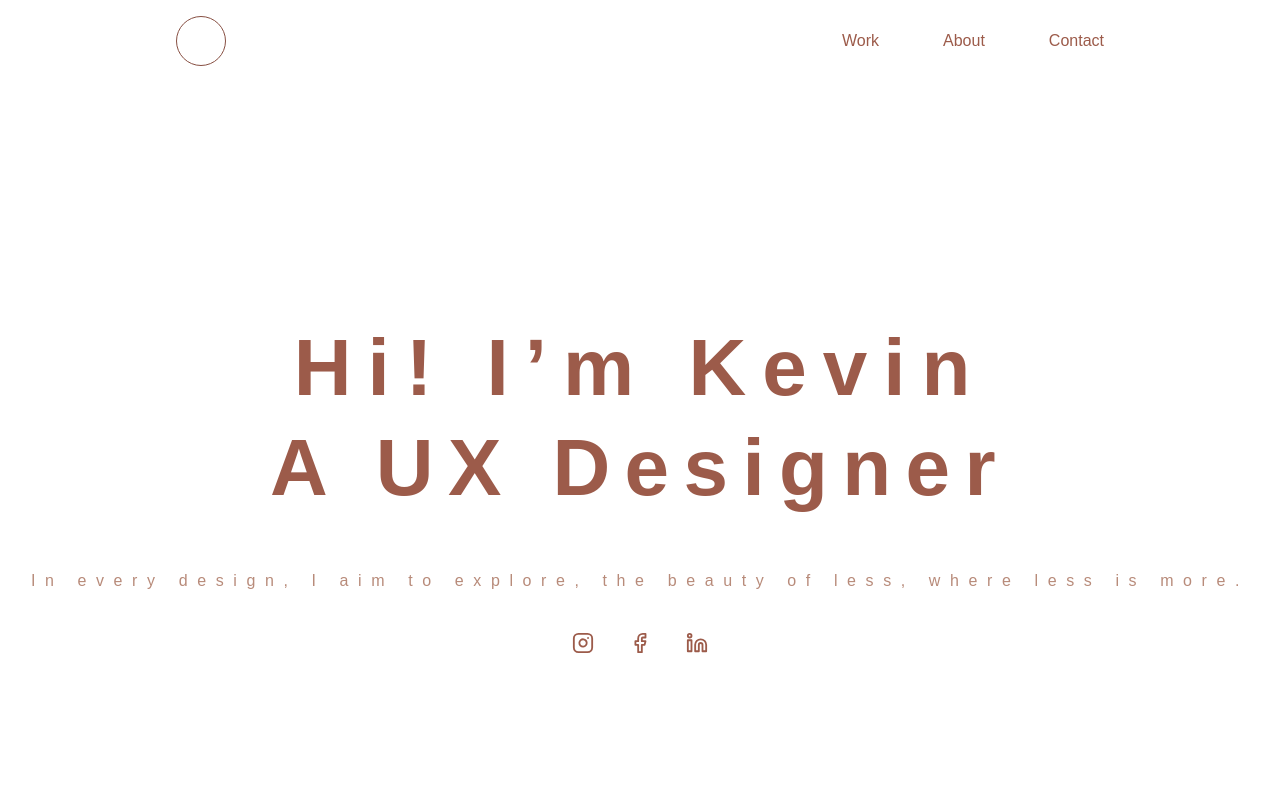
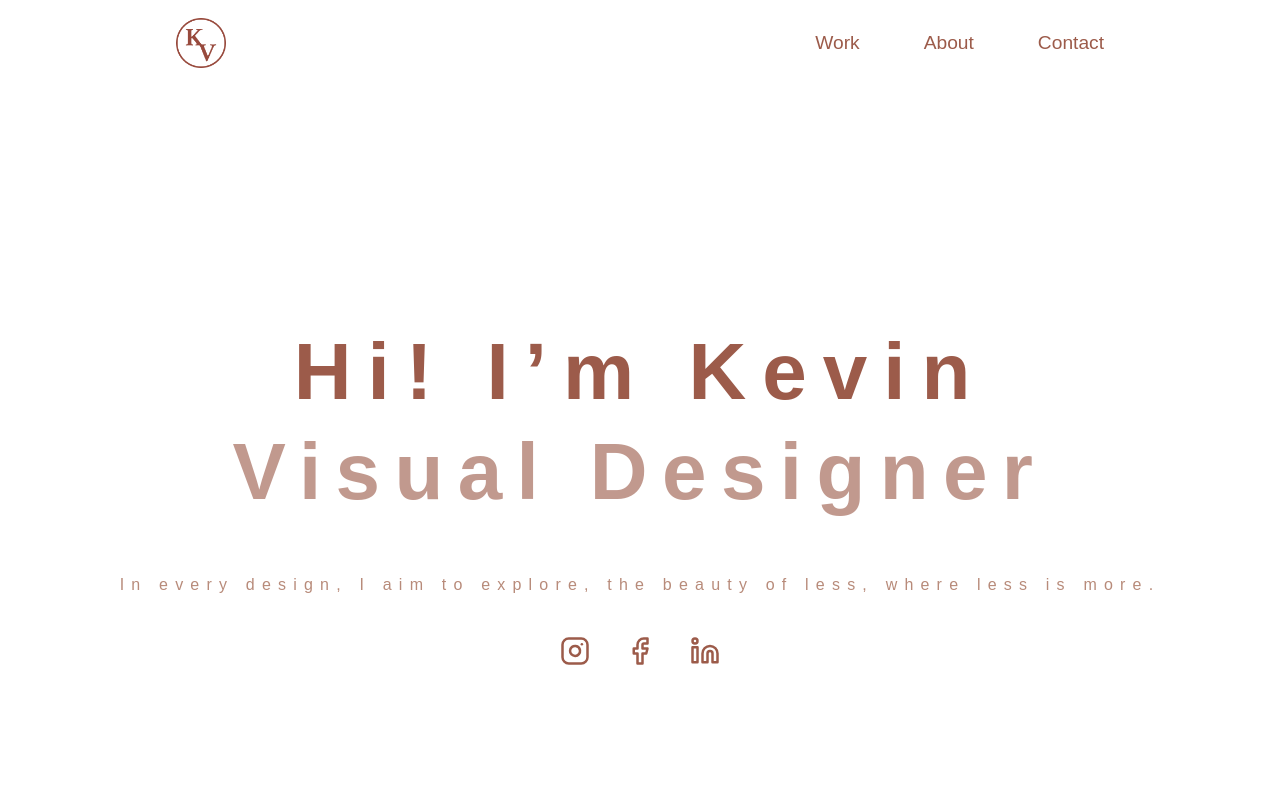
Before and after one commit to Vyke030422/Portfolio2025, a React (Vite) app: page / in a window 1280 px wide. Shown: the top 800 px of the page. Built offline with nearby package versions, Linux system fonts and the light colour scheme.

Commit message:
New Update

```diff
--- a/src/components/footer.tsx
+++ b/src/components/footer.tsx
@@ -12,7 +12,7 @@ export default function Footer() {
       marginTop: "4rem",
       background: "#fff"
     }}>
-      Powered by Kevaura
+      Powered by Kevsthetics
     </footer>
   );
 }
--- a/src/components/navigation.module.css
+++ b/src/components/navigation.module.css
@@ -1,16 +1,26 @@
+html {
+  scroll-behavior: smooth;
+}
+
 .navbar {
   display: flex;
   justify-content: space-between;
   align-items: center;
   padding: 1rem;
 }
-.navbar_logo {
-  border: 1px solid #874F42;
+
+.logoImg {
+  display: flex;
+  align-items: center;
+  justify-content: center;
+  overflow: hidden;
   width: 50px;
   height: 50px;
-  border-radius: 200px;
   margin: 0rem 0 0rem 10rem;
+  object-fit: contain;
+  display: block;
 }
+
 .navbar_lists {
   list-style: none;
   display: flex;
@@ -19,14 +29,12 @@
   margin: 0;
   padding: 1rem 10rem;
   align-items: center;
-
-
 }
 
 .navbar_lists li a {
   text-decoration: none;
   color: #9c5b4a;
-  font-size: 1rem;
+  font-size: 1.2rem;
   transition: color 0.3s ease;
   font-family: 'Poppins', sans-serif;
   font-weight: 500;
--- a/src/components/navigation.tsx
+++ b/src/components/navigation.tsx
@@ -1,10 +1,51 @@
 import style from "./navigation.module.css";
+import { Link, useLocation } from "react-router-dom";
 
+function easeInQuad(t: number) {
+  return t * t;
+}
+
+function scrollToTopCustom(duration = 1000) {
+  const start = window.scrollY;
+  const startTime = performance.now();
+
+  function animateScroll(currentTime: number) {
+    const elapsed = currentTime - startTime;
+    const progress = Math.min(elapsed / duration, 1);
+    const ease = easeInQuad(progress);
+    window.scrollTo(0, start * (1 - ease));
+    if (progress < 1) {
+      requestAnimationFrame(animateScroll);
+    }
+  }
+
+  requestAnimationFrame(animateScroll);
+}
 
 export default function Navigation() {
+  const location = useLocation();
+
+  // Scroll to top and navigate to homepage
+  const handleLogoClick = (e: React.MouseEvent) => {
+    if (location.pathname === "/") {
+      scrollToTopCustom(800); // 1200ms for a more visible effect
+      e.preventDefault();
+    }
+    // If not on homepage, Link will navigate to "/"
+    // and the page will load at the top by default
+  };
+
   return (
     <nav className={style.navbar}>
-      <div className={style.navbar_logo}></div>
+      <div className={style.navbar_logo}>
+        <Link to="/" onClick={handleLogoClick}>
+          <img
+            src="src/assets/images/Logo.png"
+            alt="Logo"
+            className={style.logoImg}
+          />
+        </Link>
+      </div>
       <ul className={style.navbar_lists}>
         <li className="nav-item">
           <a href="#my-works">Work</a>
--- a/src/pages/homepage.module.css
+++ b/src/pages/homepage.module.css
@@ -45,7 +45,7 @@
   margin-top: 1.5rem;
   font-size: 1rem;
   font-family: 'Poppins', sans-serif;
-  letter-spacing: 0.60rem;
+  letter-spacing: 0.45rem;
   line-height: 2.4rem;
   color: #b88b7a;
   font-weight: 500;
@@ -64,8 +64,8 @@
 
 .SocialLink svg {
   color: #9c5b4a;
-  width: 22px;
-  height: 22px;
+  width: 30px;
+  height: 30px;
   transition: color 0.2s;
 }
 
@@ -197,6 +197,17 @@
   background: #e06d13;
 }
 
+/* Fade In and Out Animations */
+.FadeIn {
+  opacity: 1;
+  transition: opacity 0.4s ease-in;
+}
+
+.FadeOut {
+  opacity: 0;
+  transition: opacity 0.4s ease-out;
+}
+
 /* Responsive adjustments */
 @media (max-width: 900px) {
   .Main_Section_Titles {
--- a/src/pages/homepage.tsx
+++ b/src/pages/homepage.tsx
@@ -1,3 +1,4 @@
+import React, { useEffect, useState } from "react";
 import CardImage from "../components/cardimage";
 import Navigation from "../components/navigation";
 import style from "./homepage.module.css";
@@ -5,6 +6,22 @@ import { FacebookIcon, LinkedinIcon, InstagramIcon } from "lucide-react";
 import Footer from "../components/footer";
 
 export default function HomePage() {
+  const [designerRole, setDesignerRole] = useState("UX Designer");
+  const [fade, setFade] = useState(true);
+
+  useEffect(() => {
+    const interval = setInterval(() => {
+      setFade(false); // Start fade out
+      setTimeout(() => {
+        setDesignerRole((prev) =>
+          prev === "UX Designer" ? "Visual Designer" : "UX Designer"
+        );
+        setFade(true); // Fade in new text
+      }, 400); // Duration matches CSS fade-out
+    }, 3000);
+    return () => clearInterval(interval);
+  }, []);
+
   return (
     <>
       <header className={style.Header}>
@@ -14,7 +31,11 @@ export default function HomePage() {
         <section className={style.Main} id="home">
           <div className={style.Main_Section_Titles}>
             <h1 className={style.Intro1}>Hi! I’m Kevin</h1>
-            <h1 className={style.Intro2}>A UX Designer</h1>
+            <h1
+              className={`${style.Intro2} ${fade ? style.FadeIn : style.FadeOut}`}
+            >
+              {designerRole}
+            </h1>
             <p className={style.Tagline}>
               In every design, I aim to explore, the beauty of less, where less is more.
             </p>
@@ -72,6 +93,23 @@ export default function HomePage() {
                   <button className={style.ReadCaseStudyBtn}>Read Case Study</button>
                 </div>
               </div>
+               {/* Project 3 */}
+              <div className={style.Works_CardRow}>
+                <CardImage
+                  image="src/assets/images/IslandBoi.png"
+                  imageAlt="Island Boi"
+                  badge="Travel & Hospitality Website UX"
+                />
+                <div className={style.Works_ProjectDetails}>
+                  <span className={style.ProjectNumber}>03</span>
+                  <h2 className={style.ProjectTitle}>MindSpace</h2>
+                  <div className={style.ProjectRole}>UI/UX Web Designer</div>
+                  <div className={style.ProjectDescription}>
+                    A website for a tropical resort, focused on seamless booking and immersive travel experiences.
+                  </div>
+                  <button className={style.ReadCaseStudyBtn}>Read Case Study</button>
+                </div>
+              </div>
             </div>
           </div>
         </section>
```
Also changed, not shown: src/assets/images/Logo.png (added).
